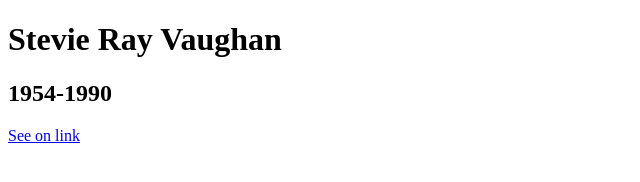
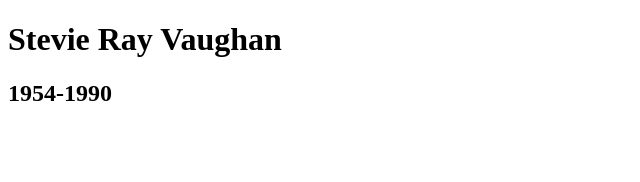
Before and after one commit to arno-a/.github.io, a plain HTML site: page index.html in a window 1280 px wide. Shown: the full height of the page, 0-640 px from the left. Drawn offline with Linux system fonts and the light colour scheme.

Commit message:
Update index.html

```diff
--- a/index.html
+++ b/index.html
@@ -10,8 +10,5 @@
 <h1>Stevie Ray Vaughan</h1>
 <h2>1954-1990</h2>
 
-
-<a href="https://taltech.ee/">See on link</a>
-
 </body>
 </html>
```
